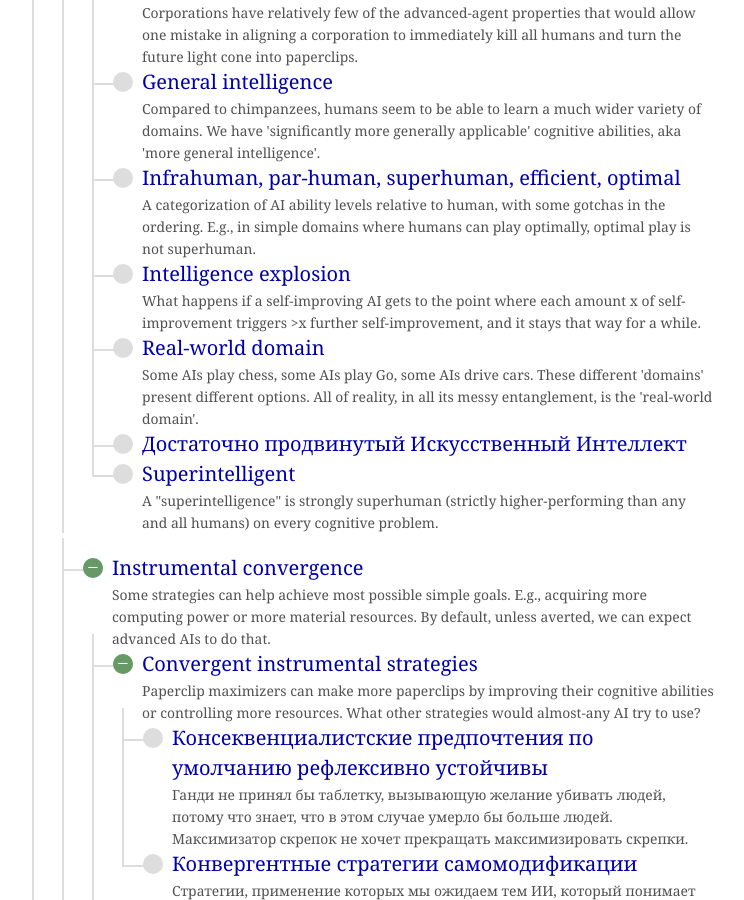
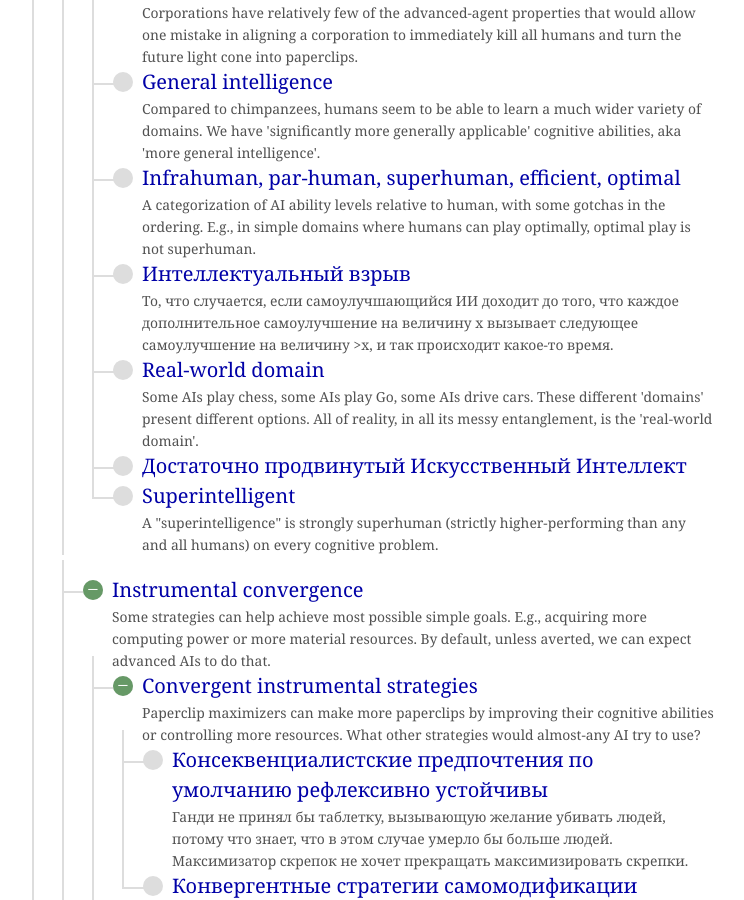
Before and after one commit to Arbital-RU/arbital-ru.github.io, a Jekyll site: the page built from explore/ai_alignment.md, in a window 1280 px wide and 900 px high, scrolled down 1671 px. Shown: the whole window, without its empty margins (286-1030 px from the left). Built offline with Jekyll 4.4.1, drawn with Linux system fonts in a browser that asks for light colours; part of the change alters nothing that is shown; some of the changed text lies outside the part shown.

Commit message:
new post

```diff
--- a/_data/p.yaml
+++ b/_data/p.yaml
@@ -229,7 +229,7 @@
 
 - {id: "relative_ability", title: "Infrahuman, par-human, superhuman, efficient, optimal", description: "A categorization of AI ability levels relative to human, with some gotchas in the ordering. E.g., in simple domains where humans can play optimally, optimal play is not superhuman.", domains: ["ai_alignment"]}
 
-- {id: "intelligence_explosion", title: "Intelligence explosion", description: "What happens if a self-improving AI gets to the point where each amount x of self-improvement triggers >x further self-improvement, and it stays that way for a while.", domains: ["ai_alignment"]}
+- {id: "intelligence_explosion", title: "Intelligence explosion", description: "What happens if a self-improving AI gets to the point where each amount x of self-improvement triggers >x further self-improvement, and it stays that way for a while.", domains: ["ai_alignment"], ru_description: "То, что случается, если самоулучшающийся ИИ доходит до того, что каждое дополнительное самоулучшение на величину x вызывает следующее самоулучшение на величину >x, и так происходит какое-то время.", translated: true}
 
 - {id: "real_world", title: "Real-world domain", description: "Some AIs play chess, some AIs play Go, some AIs drive cars. These different 'domains' present different options. All of reality, in all its messy entanglement, is the 'real-world domain'.", domains: ["ai_alignment"]}
 
--- /dev/null
+++ b/_posts/2024-10-23-intelligence_explosion.md
@@ -0,0 +1,10 @@
+---
+layout: post
+title: Интеллектуальный взрыв
+translated_by: К. Кирдан
+translation_details: добавлены ссылки
+excerpt: "«Интеллектуальный взрыв» (или «взрыв интеллекта») — это то, что происходит, если в течении продолжительного времени машинный интеллект получает быстрые и постоянные выгоды от инвестиций в улучшение своих собственных когнитивных способностей. Согласно основному стереотипу это происходит, когда ИИ получает способность оптимизировать своё собственное когнитивное программное обеспечение, но это также может произойти в случаях «вложения когнитивной мощности в захват всех вычислительных мощностей в Интернете» или «вложения когнитивной мощности в решение проблемы сворачивания белков и создание нанокомпьютеров»."
+original: https://arbital.com/p/intelligence_explosion/
+license: https://creativecommons.org/licenses/by/3.0/deed.ru
+---
+«[Интеллектуальный взрыв](https://ru.wikipedia.org/wiki/%D0%98%D0%BD%D1%82%D0%B5%D0%BB%D0%BB%D0%B5%D0%BA%D1%82%D1%83%D0%B0%D0%BB%D1%8C%D0%BD%D1%8B%D0%B9_%D0%B2%D0%B7%D1%80%D1%8B%D0%B2)» (или «взрыв интеллекта») — это то, что происходит, если [в течении продолжительного времени машинный интеллект получает быстрые и постоянные выгоды от инвестиций в улучшение своих собственных когнитивных способностей](https://intelligence.org/files/IEM.pdf). Согласно основному стереотипу это происходит, когда ИИ получает способность оптимизировать своё собственное когнитивное программное обеспечение, но это также может произойти в случаях «вложения когнитивной мощности в захват всех вычислительных мощностей в Интернете» или «вложения когнитивной мощности в решение проблемы сворачивания белков и создание нанокомпьютеров».
```
